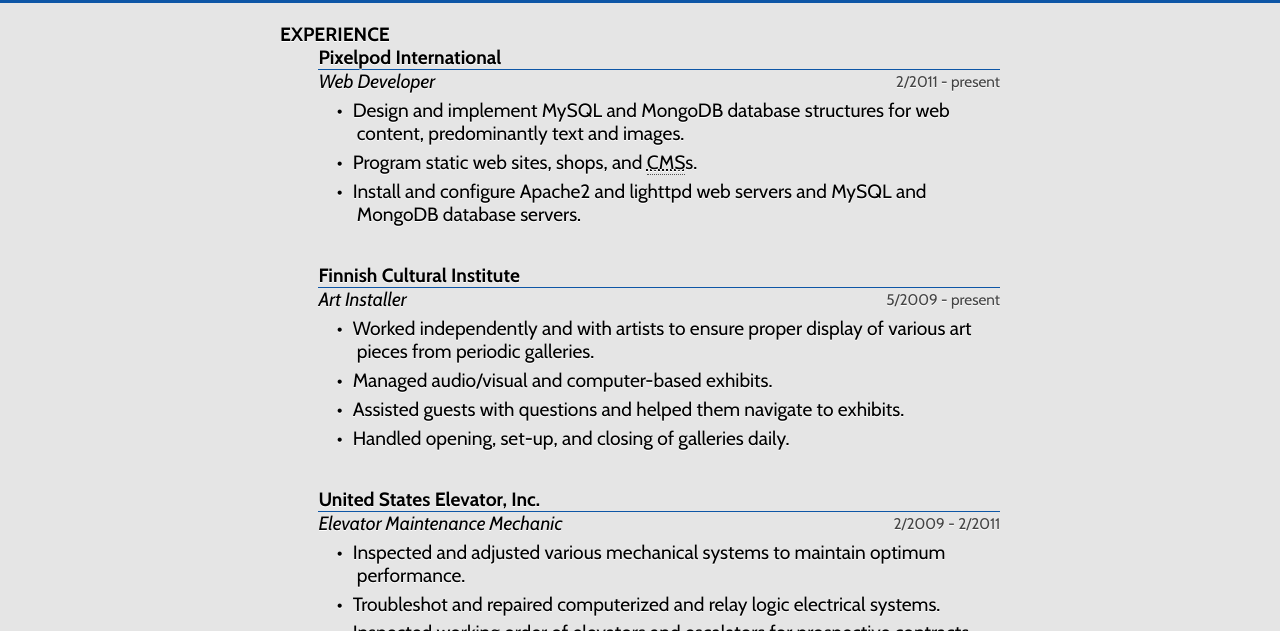
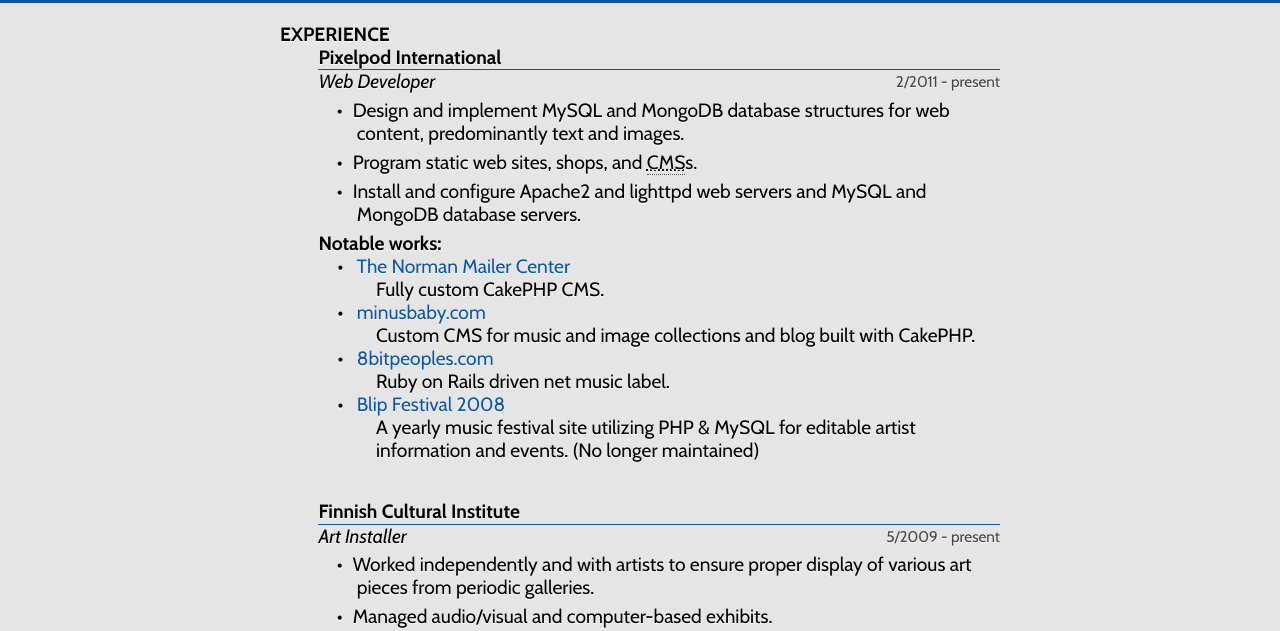
Before and after one commit to openback/resume, a plain HTML site: page compiled.html in a window 1280 px wide. Shown: the part 152-783 px from the top of the page. Drawn offline with nearby package versions, Linux system fonts and the light colour scheme.

Commit message:
Added sample sites.

```diff
--- a/compiled.html
+++ b/compiled.html
@@ -128,6 +128,7 @@
 				margin: 0;
 			}
 
+			/* style.css *************************/
 			::-moz-selection {
 			  background-color: #100da5;
 			}
@@ -194,12 +195,33 @@
 			  width: 760px;
 			  margin: 0 auto;
 			}
+			dl {
+			  overflow: hidden;
+			}
 			dl dt,
 			dl dd {
 			  display: inline;
 			}
 			dl dt:after {
 			  content: ': ';
+			}
+			dl.works {
+			  margin-left: 1em;
+			}
+			dl.works dt,
+			dl.works dd {
+			  display: block;
+			}
+			dl.works dt:before {
+			  content: '\2022';
+			  display: inline-block;
+			  width: 1em;
+			}
+			dl.works dt:after {
+			  content: '';
+			}
+			dl.works dd {
+			  margin-left: 2em;
 			}
 			header,
 			section#education,
@@ -424,12 +446,19 @@
 						<li>
 							<h1 class="company">Pixelpod International</h1>
 							<span class="title">Web Developer</span>
-							<div class="timeframe"><time class="started" datetime="2011-02-01">2/2011</time> - <span class="ended">present</span></div>
+							<div class="timeframe"><time class="started" datetime="2006-02-01">2/2011</time> - <span class="ended">present</span></div>
 							<ul class="duties">
 								<li>Design and implement MySQL and MongoDB database structures for web content, predominantly text and images.</li>
 								<li>Program static web sites, shops, and <abbr title="Content Management System">CMS</abbr>s.</li>
 								<li>Install and configure Apache2 and lighttpd web servers and MySQL and MongoDB database servers.</li>
 							</ul>
+							<h1>Notable works:</h1>
+							<dl class="works">
+								<dt><a href="http://nmcenter.org">The Norman Mailer Center</a></dt><dd> Fully custom CakePHP CMS.</a></dd>
+								<dt><a href="http://minusbaby.com">minusbaby.com</a></dt><dd> Custom CMS for music and image collections and blog built with CakePHP.</dd>
+								<dt><a href="http://8bitpeoples.com">8bitpeoples.com</a></dt><dd> Ruby on Rails driven net music label.</dd>
+								<dt><a href="http://blipfestival.com/2008">Blip Festival 2008</a></dt><dd> A yearly music festival site utilizing PHP &amp; MySQL for editable artist information and events. (No longer maintained)</dd>
+							</dl>
 						</li>
 						<li class="experience">
 							<h1 class="company">Finnish Cultural Institute</h1>
--- a/css/style.less
+++ b/css/style.less
@@ -74,12 +74,37 @@
 }
 
 dl {
+	overflow: hidden;
+
 	dt, dd {
 		display: inline;
 	}
 
 	dt:after {
 		content: ': ';
+	}
+
+	&.works {
+		margin-left: 1em;
+
+		dt, dd {
+			display: block;
+		}
+		dt {
+			&:before {
+				content: '\2022';
+				display: inline-block;
+				width: 1em;
+			}
+
+			&:after {
+				content: '';
+			}
+		}
+
+		dd {
+			margin-left: 2em;
+		}
 	}
 }
 
```
Also changed, not shown: index.html (+8 -1 lines), css/style.css.
